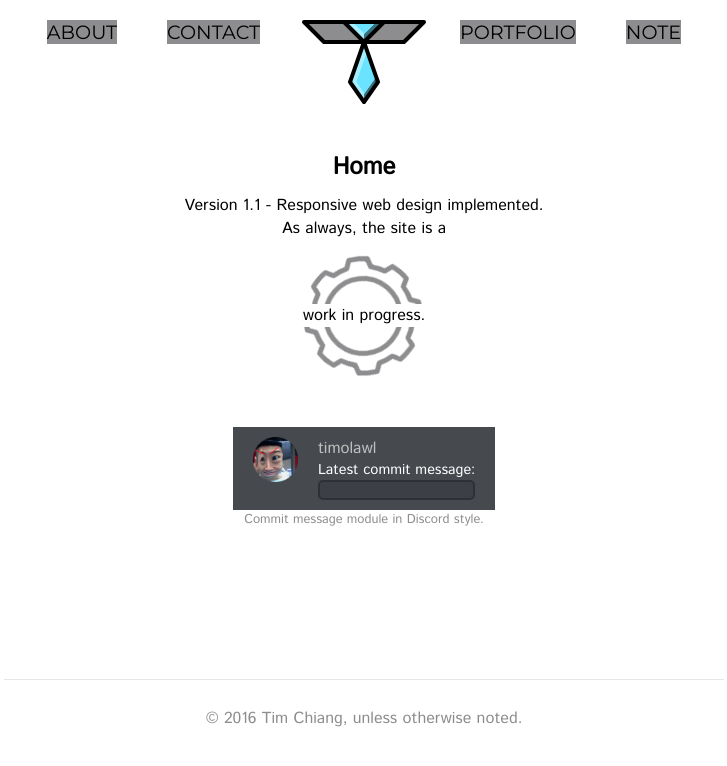
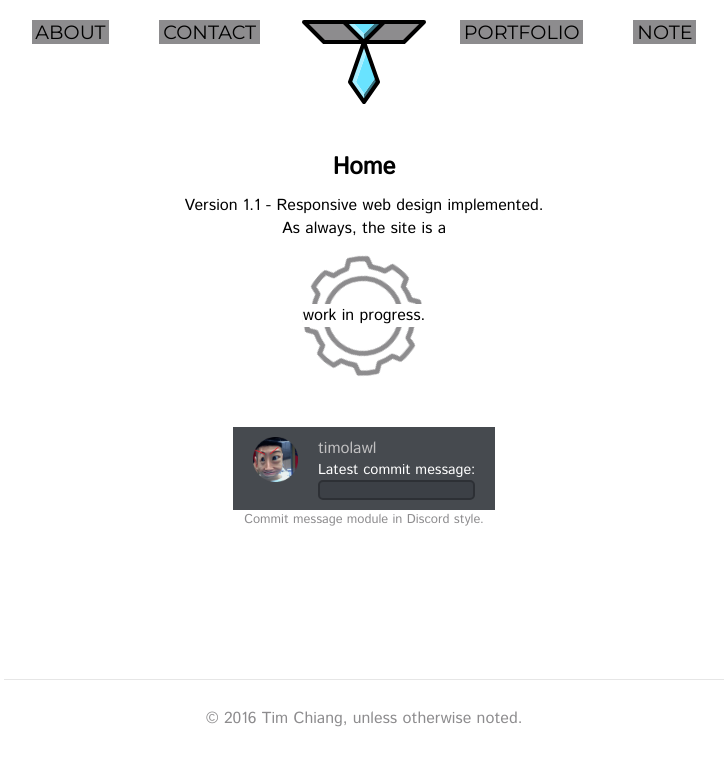
Before and after one commit to timolawl/timolawl.github.io, a Jekyll site: the page built from index.html, in a window 1280 px wide. Shown: the top 766 px of the page, without its empty margins (276-1003 px from the left). Built offline with Jekyll 4.4.1, drawn with Linux system fonts in a browser that asks for light colours; nearby versions of some CDN libraries.

Commit message:
Add long-overdue padding to site nav elements.

```diff
--- a/_assets/stylesheets/_components.site-nav.scss
+++ b/_assets/stylesheets/_components.site-nav.scss
@@ -95,7 +95,7 @@
                 }
 
                 &:nth-child(2) {
-                    order: 3;
+                    order: 2;
                 }
 
                 &:nth-child(3) {
@@ -103,7 +103,7 @@
                 }
 
                 &:last-child {
-                    order: 2;
+                    order: 3;
                 }
             }
 
@@ -136,6 +136,9 @@
                     order: 3;
                     margin-left: 100px;
                 }
+            }
+            a {
+                padding: 0 0.2em;
             }
         }
     }
```
